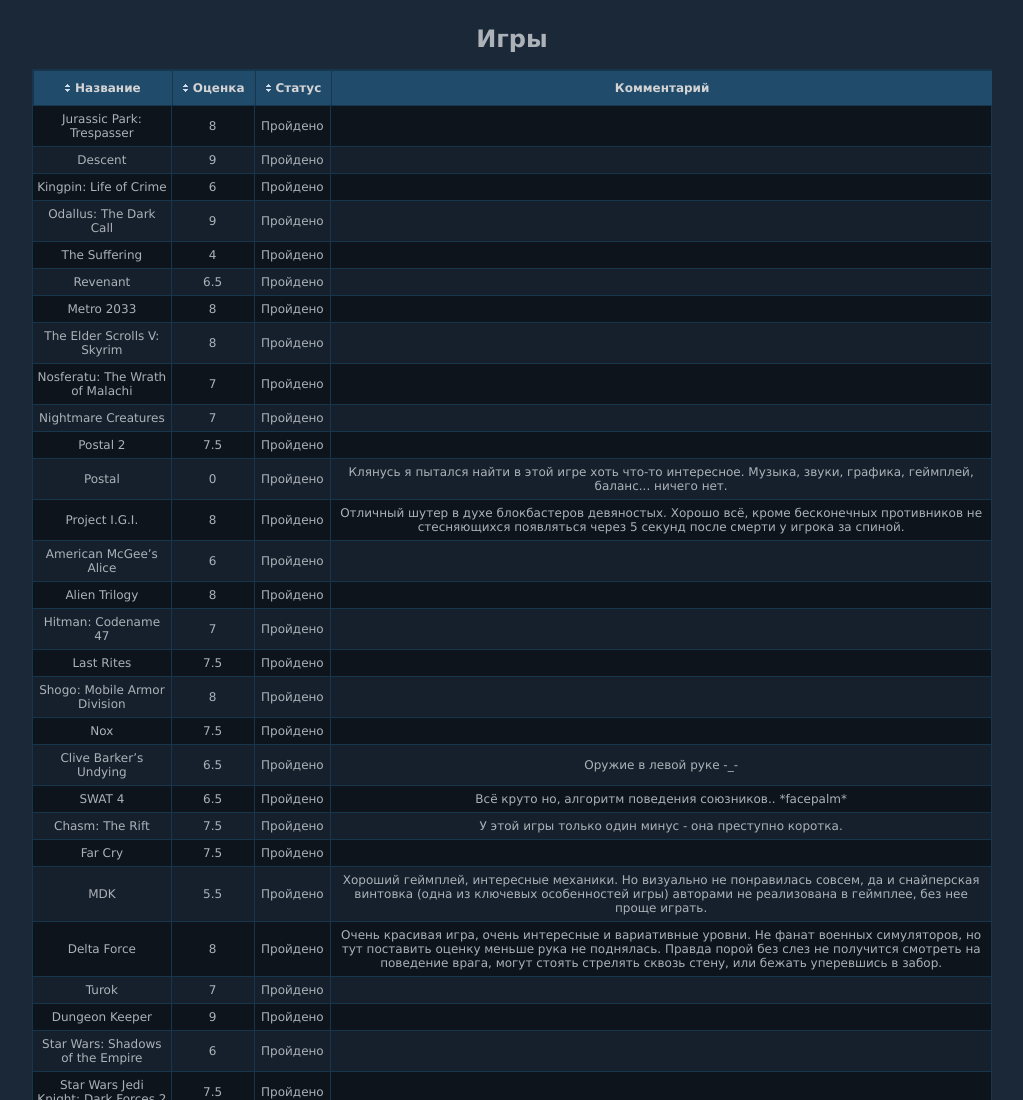
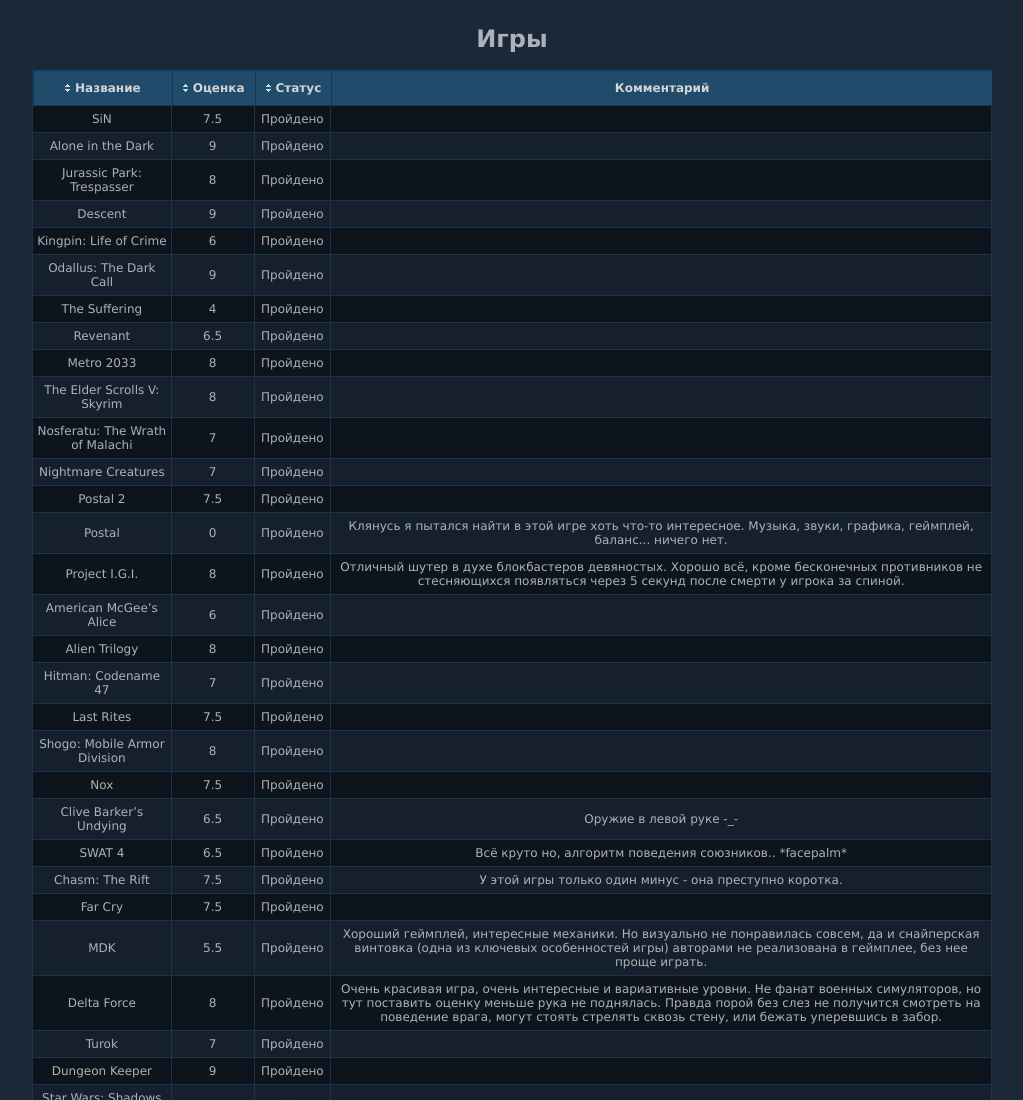
Before and after one commit to CL17/CL17, a plain HTML site: page index.html in a window 1280 px wide. Shown: the top 1100 px of the page, without its empty margins (128-1151 px from the left). Drawn offline with Linux system fonts and the light colour scheme.

Commit message:
Update index.html

```diff
--- a/index.html
+++ b/index.html
@@ -37,6 +37,18 @@ table tr:nth-child(even) td{background-color:#16202d;}
 		<tbody>
 
 			<!--Добавлять сюда-->
+			<tr>
+				<td>SiN</td>
+				<td>7.5</td>
+				<td>Пройдено</td>
+				<td></td>
+			</tr>
+						<tr>
+				<td>Alone in the Dark</td>
+				<td>9</td>
+				<td>Пройдено</td>
+				<td></td>
+			</tr>
 			<tr>
 				<td>Jurassic Park: Trespasser</td>
 				<td>8</td>
```
